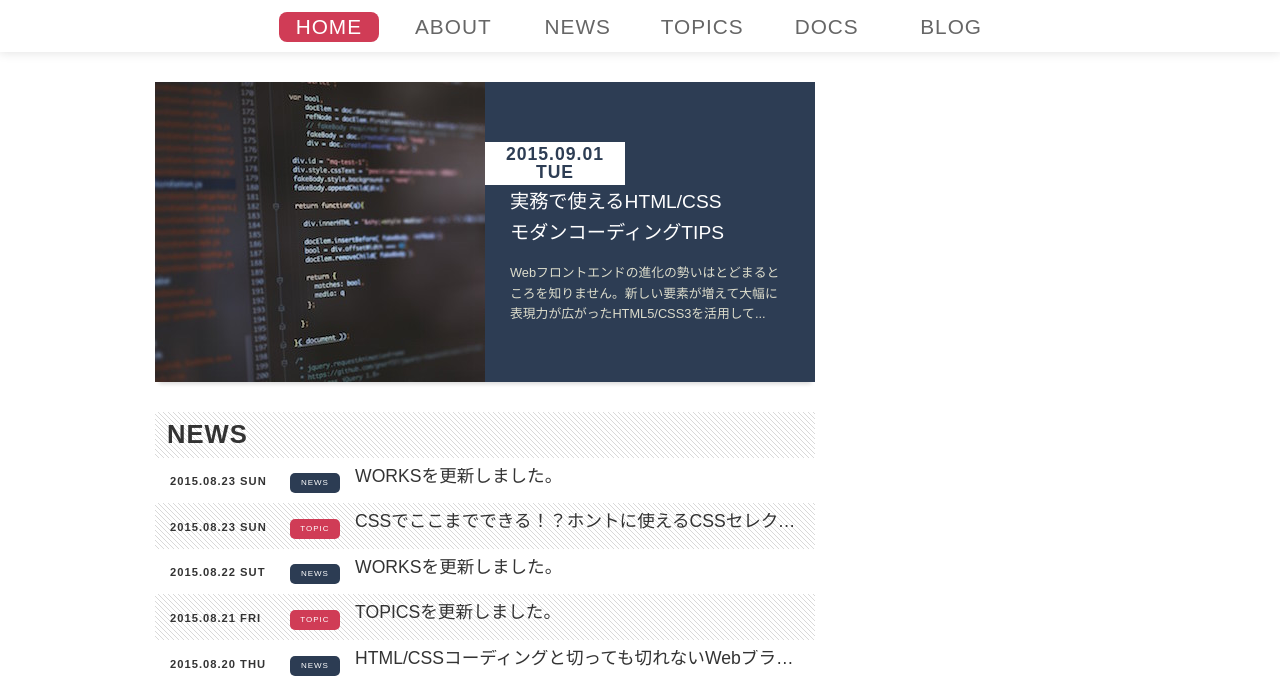
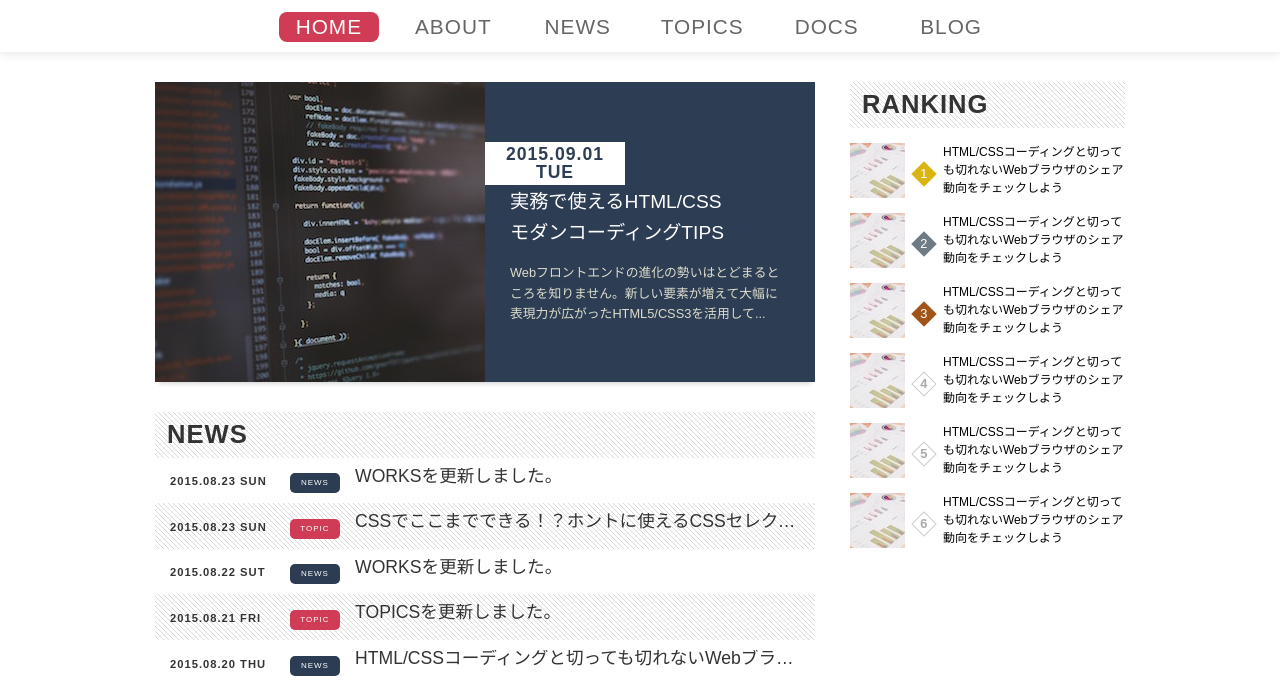
Before and after one commit to JunichiroKohari/standard-layout, a plain HTML site: page index.html in a window 1280 px wide. Shown: the part 87-780 px from the top of the page. Drawn offline with Linux system fonts and the light colour scheme.

Commit message:
popular posts 表示

```diff
--- a/css/style.css
+++ b/css/style.css
@@ -251,11 +251,84 @@ a:link, a:visited, a:hover, a:active {
     width: 100%;
 }
 
+/* ---------- sidemenu ---------- */
 .sidemenu {
     float: right;
     width: 275px;
 }
 
+/* ▼ RANKING ▼ */
+.ranking {
+    margin-bottom: 30px;
+    list-style-type: none;
+    counter-reset: ranking;
+}
+.ranking .ranking-item {
+    margin-top: 15px;
+}
+.ranking .ranking-item a {
+    display: block;
+    font-size: 0;
+    transition: opacity 0.15s;
+}
+.ranking .ranking-item a:hover {
+    opacity: 0.8;
+}
+.ranking .image {
+    width: 55px;
+    height: 55px;
+}
+.ranking .text {
+    display: inline-block;
+    width: 182px;
+    color: #000;
+    vertical-align: top;
+    font-size: 0.75rem;
+    line-height: 1.5;
+}
+.ranking .order {
+    display: inline-block;
+    width: 18px;
+    height: 18px;
+    margin: 0 10px;
+    border: 1px solid #ccc;
+    color: #aaa;
+    vertical-align: 20px;
+    text-align: center;
+    font-weight: bold;
+    line-height: 16px;
+    -webkit-transform: rotate(45deg);
+    -ms-transform: rotate(45deg);
+    transform: rotate(45deg);
+}
+.ranking .ranking-item:nth-of-type(1) .order,
+.ranking .ranking-item:nth-of-type(2) .order,
+.ranking .ranking-item:nth-of-type(3) .order {
+    border: none;
+    color: #fff;
+    font-weight: normal;
+    line-height: 18px;
+}
+.ranking .ranking-item:nth-of-type(1) .order {
+    background-color: #dab413;
+}
+.ranking .ranking-item:nth-of-type(2) .order {
+    background-color: #6e7b84;
+}
+.ranking .ranking-item:nth-of-type(3) .order {
+    background-color: #a0541a;
+}
+.ranking .order::before {
+    content: counter(ranking);
+    counter-increment: ranking;
+    display: inline-block;
+    font-size: 0.8rem;
+    -webkit-transform: rotate(-45deg);
+    -ms-transform: rotate(-45deg);
+    transform: rotate(-45deg);
+}
+
+/* ---------- sidemenu ---------- */
 .footer {
     width: 100%;
 }
--- a/index.html
+++ b/index.html
@@ -107,6 +107,53 @@
                 </a>
             </div>
         </main>
+        <div class="sidemenu">
+            <h2 class="heading">RANKING</h2>
+            <ol class="ranking">
+                <li class="ranking-item">
+                    <a href="#">
+                        <img class="image" src="./images/ranking.jpg" alt="グラフの画像">
+                        <span class="order"></span>
+                        <p class="text">HTML/CSSコーディングと切っても切れないWebブラウザのシェア動向をチェックしよう</p>
+                    </a>
+                </li>
+                <li class="ranking-item">
+                    <a href="#">
+                        <img class="image" src="./images/ranking.jpg" alt="グラフの画像">
+                        <span class="order"></span>
+                        <p class="text">HTML/CSSコーディングと切っても切れないWebブラウザのシェア動向をチェックしよう</p>
+                    </a>
+                </li>
+                <li class="ranking-item">
+                    <a href="#">
+                        <img class="image" src="./images/ranking.jpg" alt="グラフの画像">
+                        <span class="order"></span>
+                        <p class="text">HTML/CSSコーディングと切っても切れないWebブラウザのシェア動向をチェックしよう</p>
+                    </a>
+                </li>
+                <li class="ranking-item">
+                    <a href="#">
+                        <img class="image" src="./images/ranking.jpg" alt="グラフの画像">
+                        <span class="order"></span>
+                        <p class="text">HTML/CSSコーディングと切っても切れないWebブラウザのシェア動向をチェックしよう</p>
+                    </a>
+                </li>
+                <li class="ranking-item">
+                    <a href="#">
+                        <img class="image" src="./images/ranking.jpg" alt="グラフの画像">
+                        <span class="order"></span>
+                        <p class="text">HTML/CSSコーディングと切っても切れないWebブラウザのシェア動向をチェックしよう</p>
+                    </a>
+                </li>
+                <li class="ranking-item">
+                    <a href="#">
+                        <img class="image" src="./images/ranking.jpg" alt="グラフの画像">
+                        <span class="order"></span>
+                        <p class="text">HTML/CSSコーディングと切っても切れないWebブラウザのシェア動向をチェックしよう</p>
+                    </a>
+                </li>
+            </ol>
+        </div>
     </div>
     <footer class="footer">
 
```
